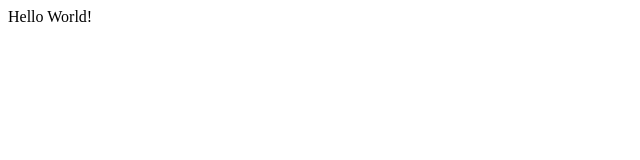
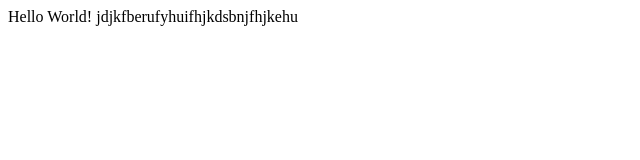
Before and after one commit to naeome01/New, a plain HTML site: page index.html in a window 1280 px wide. Shown: the whole page, without its empty margins (0-640 px from the left). Drawn offline with Linux system fonts and the light colour scheme.

Commit message:
4th commit

```diff
--- a/index.html
+++ b/index.html
@@ -7,6 +7,7 @@
 </head>
 <body>
     Hello World!
+    jdjkfberufyhuifhjkdsbnjfhjkehu
 
 </body>
 </html>
```
